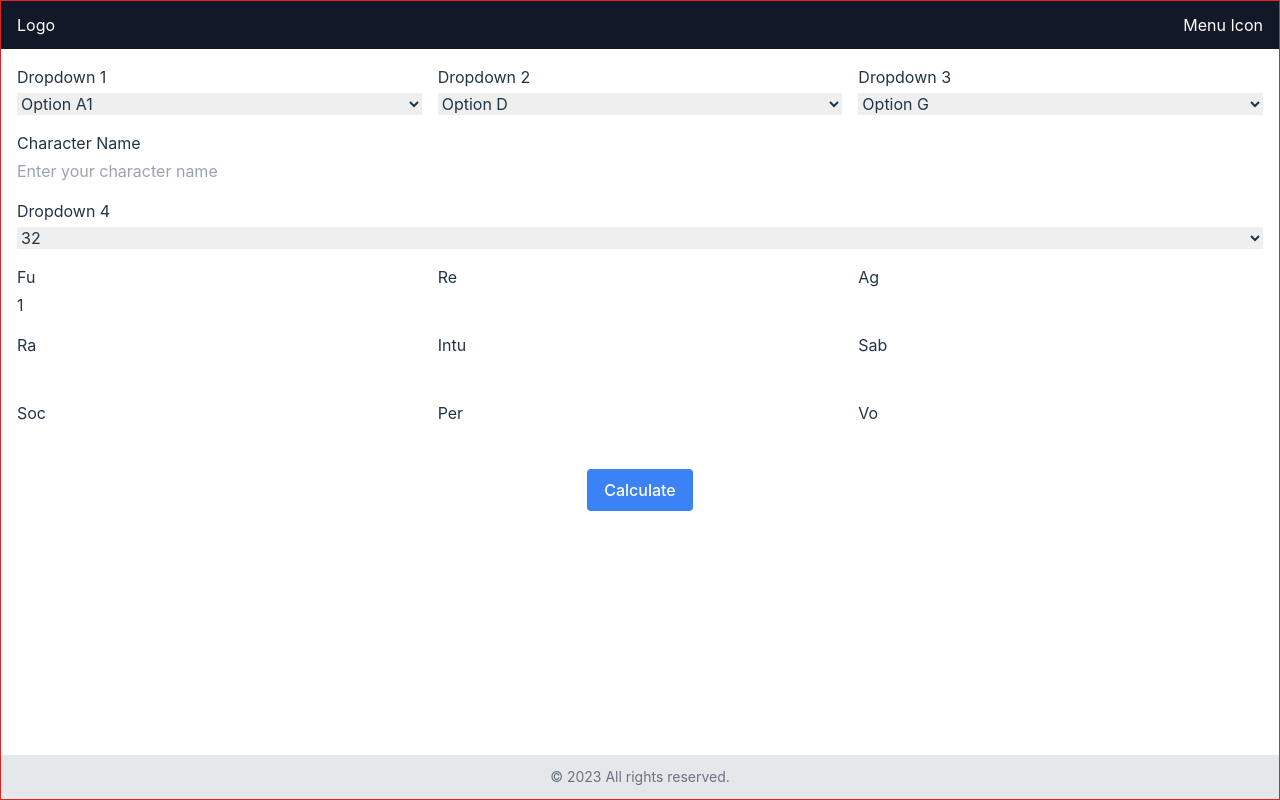
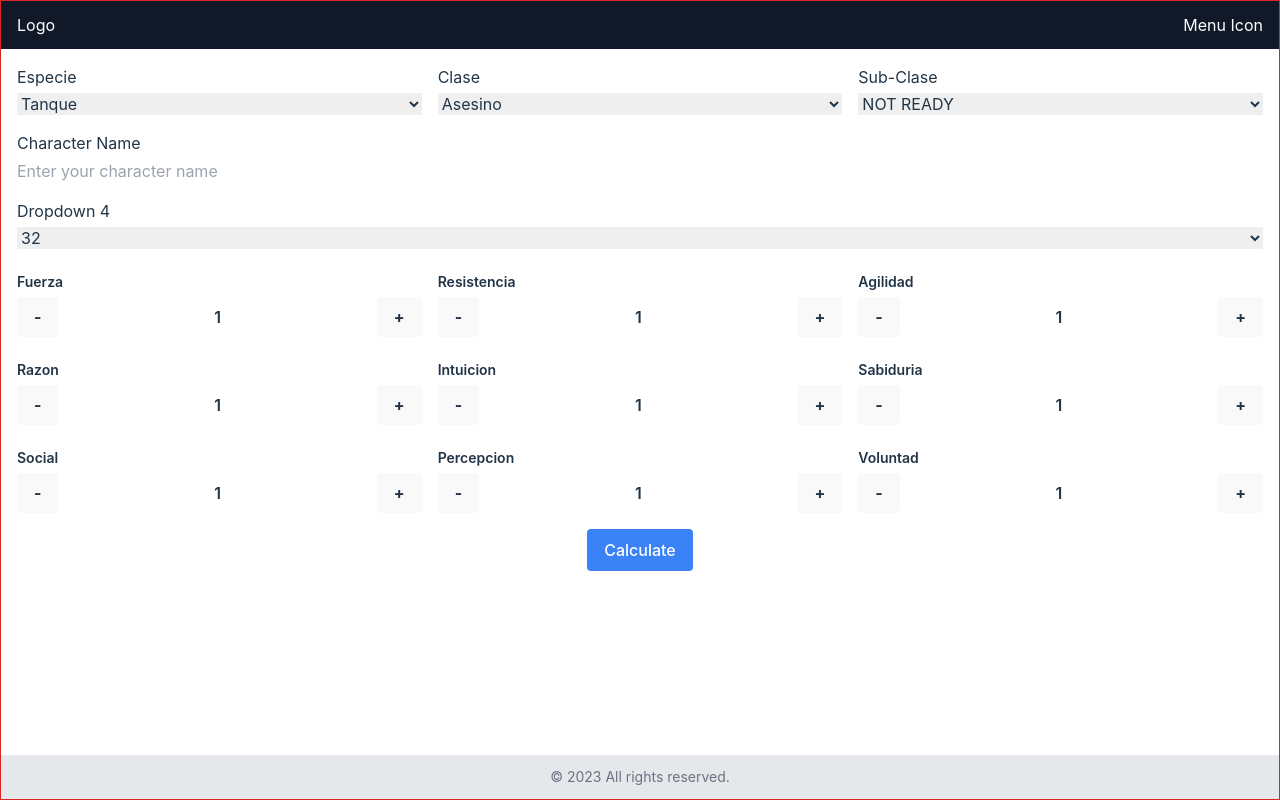
Before and after one commit to sebastianpennino/krom_char, a React (Vite) app: page / in a window 1280 px wide. Built offline with nearby package versions, Linux system fonts and the light colour scheme.

Commit message:
Partial progress in some components

```diff
--- a/src/App.tsx
+++ b/src/App.tsx
@@ -1,6 +1,125 @@
 import { Dropdown } from "./components/Dropdown";
 import { NumericInput } from "./components/NumericInput";
 import { TextInput } from "./components/TextInput";
+
+const species = [
+  {
+    name: ["Tanque", "Tank-esque"],
+    formulaName: "ROCK",
+  },
+  {
+    name: ["Orco", "Orc"],
+    formulaName: "ORCO",
+  },
+  {
+    name: ["Feral", "Feral"],
+    formulaName: "FERAL",
+  },
+  {
+    name: ["Humano", "Human"],
+    formulaName: "HUMANO",
+  },
+  {
+    name: ["Treno", "Treno"],
+    formulaName: "TRENO",
+  },
+  {
+    name: ["Elfo", "Elf"],
+    formulaName: "ELFO",
+  },
+  {
+    name: ["Magica Full", "Magic Full"],
+    formulaName: "FEY",
+  },
+];
+
+const classes = [
+  {
+    name: ["Asesino", "Assasin"],
+    formulaName: "ASESINO",
+  },
+  {
+    name: ["Ladron", "Thief"],
+    formulaName: "LADRON",
+  },
+  {
+    name: ["Guerrero", "Warrior"],
+    formulaName: "GUERRERO",
+  },
+  {
+    name: ["Monje", "Monk"],
+    formulaName: "MONJE",
+  },
+  {
+    name: ["Cazador", "Hunter"],
+    formulaName: "CAZADOR",
+  },
+  {
+    name: ["M-Guerrero", "W-Mage"],
+    formulaName: "MAGO_GUERRERO",
+  },
+  {
+    name: ["Shaman", "Shaman"],
+    formulaName: "SHAMAN",
+  },
+  {
+    name: ["Mago", "Mage"],
+    formulaName: "MAGO",
+  },
+];
+
+const characteristics = [
+  {
+    name: ["Fuerza", "Strength"],
+    formulaName: "Fu",
+  },
+  {
+    name: ["Resistencia", "Fortitude"],
+    formulaName: "Re",
+  },
+  {
+    name: ["Agilidad", "Agility"],
+    formulaName: "Ag",
+  },
+  {
+    name: ["Razon", "Reasoning"],
+    formulaName: "Ra",
+  },
+  {
+    name: ["Intuicion", "Intuition"],
+    formulaName: "Int",
+  },
+  {
+    name: ["Sabiduria", "Knowledge"],
+    formulaName: "Sab",
+  },
+  {
+    name: ["Social", "Social"],
+    formulaName: "Soc",
+  },
+  {
+    name: ["Percepcion", "Perception"],
+    formulaName: "Per",
+  },
+  {
+    name: ["Voluntad", "Willpower"],
+    formulaName: "Vo",
+  },
+];
+
+const subclasses = [
+  {
+    name: ["NOT READY", "NOT READY"],
+    formulaName: "temp",
+  },
+]
+
+const langs = {
+  esp: 0,
+  eng: 1,
+};
+
+const chosenLanguage = langs.esp;
 
 function App() {
   return (
@@ -15,23 +134,25 @@ function App() {
       <main className="flex-grow p-4 space-y-4">
         <div className="flex space-x-4">
           <div className="w-1/3">
-            <Dropdown />
+            <Dropdown
+              title={["Especie", "Species"]}
+              options={species}
+              chosenLang={chosenLanguage}
+            />
           </div>
           <div className="w-1/3">
-            <label htmlFor="dropdown2">Dropdown 2</label>
-            <select id="dropdown2" className="block w-full mt-1">
-              <option value="d">Option D</option>
-              <option value="e">Option E</option>
-              <option value="f">Option F</option>
-            </select>
+            <Dropdown
+              title={["Clase", "Class"]}
+              options={classes}
+              chosenLang={chosenLanguage}
+            />
           </div>
           <div className="w-1/3">
-            <label htmlFor="dropdown3">Dropdown 3</label>
-            <select id="dropdown3" className="block w-full mt-1">
-              <option value="g">Option G</option>
-              <option value="h">Option H</option>
-              <option value="i">Option I</option>
-            </select>
+            <Dropdown
+              title={["Sub-Clase", "Sub-Class"]}
+              options={subclasses}
+              chosenLang={chosenLanguage}
+            />
           </div>
         </div>
         <div>
@@ -49,41 +170,16 @@ function App() {
           </select>
         </div>
         <div className="grid grid-cols-3 gap-4">
-          <div>
-            <NumericInput />
-          </div>
-          <div>
-            <label htmlFor="re">Re</label>
-            <input id="re" type="number" min="1" max="5" step="1" className="block w-full mt-1" />
-          </div>
-          <div>
-            <label htmlFor="ag">Ag</label>
-            <input id="ag" type="number" min="1" max="5" step="1" className="block w-full mt-1" />
-          </div>
-          <div>
-            <label htmlFor="ra">Ra</label>
-            <input id="ra" type="number" min="1" max="5" step="1" className="block w-full mt-1" />
-          </div>
-          <div>
-            <label htmlFor="intu">Intu</label>
-            <input id="intu" type="number" min="1" max="5" step="1" className="block w-full mt-1" />
-          </div>
-          <div>
-            <label htmlFor="sab">Sab</label>
-            <input id="sab" type="number" min="1" max="5" step="1" className="block w-full mt-1" />
-          </div>
-          <div>
-            <label htmlFor="soc">Soc</label>
-            <input id="soc" type="number" min="1" max="5" step="1" className="block w-full mt-1" />
-          </div>
-          <div>
-            <label htmlFor="per">Per</label>
-            <input id="per" type="number" min="1" max="5" step="1" className="block w-full mt-1" />
-          </div>
-          <div>
-            <label htmlFor="vo">Vo</label>
-            <input id="vo" type="number" min="1" max="5" step="1" className="block w-full mt-1" />
-          </div>
+          {characteristics.map((char) => {
+            return (
+              <div key={char.formulaName}>
+                <NumericInput
+                  title={char.name[chosenLanguage]}
+                  unique={char.formulaName}
+                />
+              </div>
+            );
+          })}
         </div>
         <div className="flex justify-center mt-4">
           <button className="px-4 py-2 text-white bg-blue-500 rounded hover:bg-blue-600">
--- a/src/components/Dropdown.tsx
+++ b/src/components/Dropdown.tsx
@@ -1,20 +1,28 @@
-export const Dropdown = () => {
-  const title = "Dropdown 1";
-  const id = "dropdown1";
-  const options = [
-    { label: "Option A1", value: "a1" },
-    { label: "Option B1", value: "b1" },
-    { label: "Option C1", value: "c1" },
-  ];
+import { toCamelCase } from "../utils";
+
+const defaultOptions = [
+  {
+    name: ["Tanque", "Tank-esque"],
+    formulaName: "ROCK",
+  },
+  {
+    name: ["Orco", "Orc"],
+    formulaName: "ORCO",
+  },
+]
+
+export const Dropdown = ({options = defaultOptions, chosenLang = 0, title = ['Dropdown'] }) => {
+  const cleanTitle = Array.isArray(title) ? title[chosenLang] : 'Dropdown'
+  const id = toCamelCase(cleanTitle)
 
   return (
     <>
-      <label htmlFor={id}>{title}</label>
+      <label htmlFor={id}>{cleanTitle}</label>
       <select id={id} className="block w-full mt-1">
         {options.map((opt) => {
           return (
-            <option key={opt.value} value={opt.value}>
-              {opt.label}
+            <option key={opt.formulaName} value={opt.formulaName}>
+              {opt.name[chosenLang]}
             </option>
           );
         })}
--- a/src/components/NumericInput.tsx
+++ b/src/components/NumericInput.tsx
@@ -1,28 +1,67 @@
-export const NumericInput = () => {
-  const title = "Fu";
-  const id = "fu";
+import { useState } from "react";
+import { toCamelCase } from "../utils";
 
-  const mod = Number(0);
-  const min = mod < 0 ? 2 : 1;
-  const initialValue = min
-  const max = 5;
-
+export const NumericInput = ({
+  title = "Fu",
+  unique = '',
+  mod = 0,
+  min = 1,
+  max = 5,
+}) => {
+  const uid = unique || toCamelCase(title)
+  const [value, setValue] = useState<number>(1);
   const modText = mod < 0 ? `(${mod})` : mod > 0 ? `(+${mod})` : ``;
 
+  const decrement = () => {
+    setValue((prevValue) => {
+      if (prevValue > min) {
+        return prevValue - 1;
+      }
+      return prevValue;
+    });
+  };
+
+  const increment = () => {
+    setValue((prevValue) => {
+      if (prevValue < max) {
+        return prevValue + 1;
+      }
+      return prevValue;
+    });
+  };
+  const onChange = (e: React.ChangeEvent<HTMLInputElement>) => {
+    setValue(parseInt(e.target.value) || 0);
+  };
+
   return (
-    <>
-      <label htmlFor={id}>
+    <div className="block w-full mt-1">
+      <label
+        htmlFor={uid}
+        className="w-full text-sm font-semibold"
+      >
         {title} {modText}
       </label>
-      <input
-        id={id}
-        type="number"
-        min={min}
-        max={max}
-        step="1"
-        className="block w-full mt-1"
-        defaultValue={initialValue}
-      />
-    </>
+      <div className="flex flex-row h-10 w-full rounded-lg relative bg-transparent mt-1">
+        <button
+          onClick={decrement}
+          className="flex items-center justify-center font-bold py-2 px-4 rounded"
+        >
+          <span className="">-</span>
+        </button>
+        <input
+          type="text"
+          value={value}
+          onChange={(e) => onChange(e)}
+          className="outline-none focus:outline-none text-center w-full font-semibold text-md hover:text-black focus:text-black md:text-base cursor-default flex items-center outline-none"
+          name={uid}
+        />
+        <button
+          onClick={increment}
+          className="flex items-center justify-center font-bold py-2 px-4 rounded"
+        >
+          <span className="">+</span>
+        </button>
+      </div>
+    </div>
   );
 };
--- a/src/components/TextInput.tsx
+++ b/src/components/TextInput.tsx
@@ -1,7 +1,16 @@
-export const TextInput = () => {
-  const title = "Character Name";
-  const placeholder = "Enter your character name";
-  const id = "charName";
+import { useState } from "react";
+import { removeNonLettersHyphensUnderscores, toCamelCase } from "../utils";
+
+export const TextInput = ({
+  title = "Character Name",
+  placeholder = "Enter your character name",
+}) => {
+  const [value, setValue] = useState<string>("");
+  const id = toCamelCase(title);
+
+  const onChange = (e: React.ChangeEvent<HTMLInputElement>) => {
+    setValue(removeNonLettersHyphensUnderscores(e.target.value || ""));
+  };
 
   return (
     <>
@@ -11,6 +20,8 @@ export const TextInput = () => {
         type="text"
         className="block w-full mt-1"
         placeholder={placeholder}
+        onChange={(e) => onChange(e)}
+        value={value}
       />
     </>
   );
--- /dev/null
+++ b/src/utils.tsx
@@ -0,0 +1,13 @@
+export function toCamelCase(phrase: string): string {
+  return phrase
+    .toLowerCase()
+    .replace(/[^a-zA-Z0-9]+(.)/g, (match, chr) => chr.toUpperCase());
+}
+
+export function removeNonLetters(text: string): string {
+  return String(text).replace(/[^a-zA-Z]+/g, "");
+}
+
+export function removeNonLettersHyphensUnderscores(text: string): string {
+  return String(text).replace(/[^a-zA-Z-_]+/g, "");
+}
```
